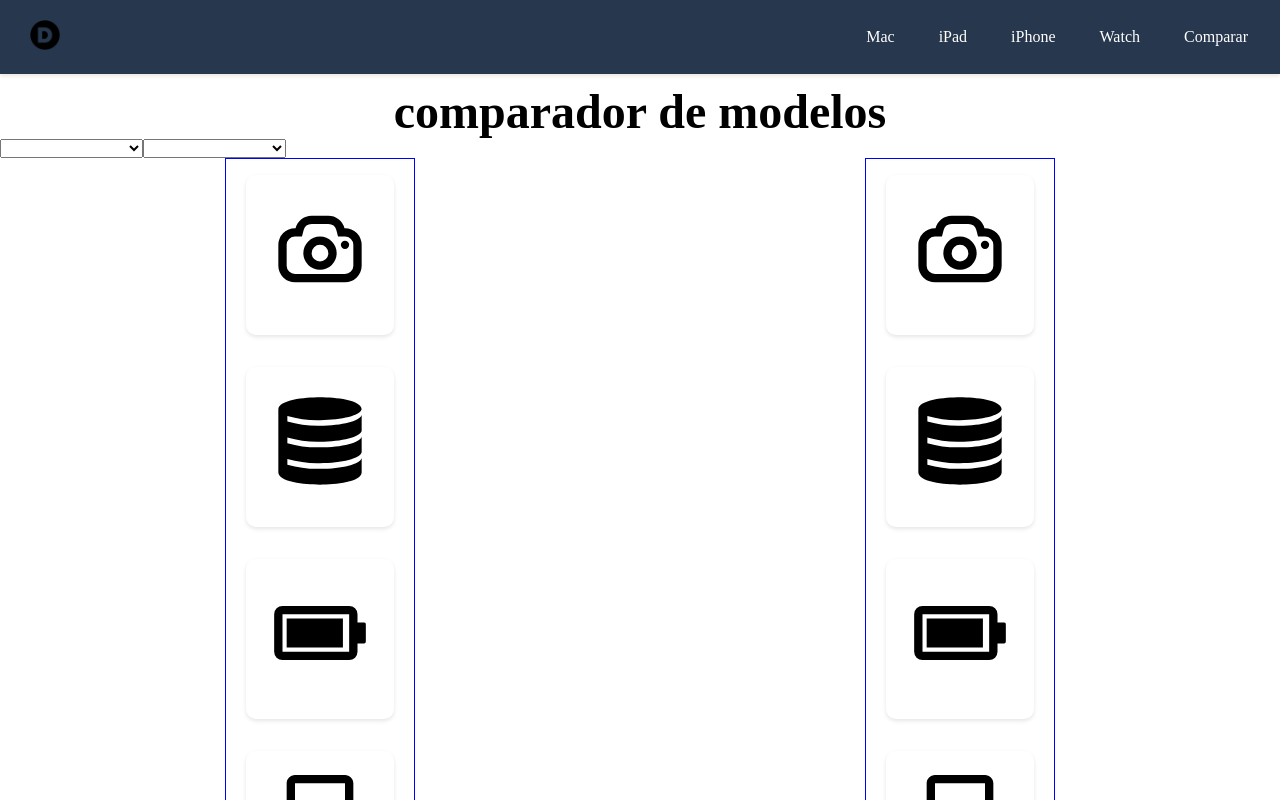
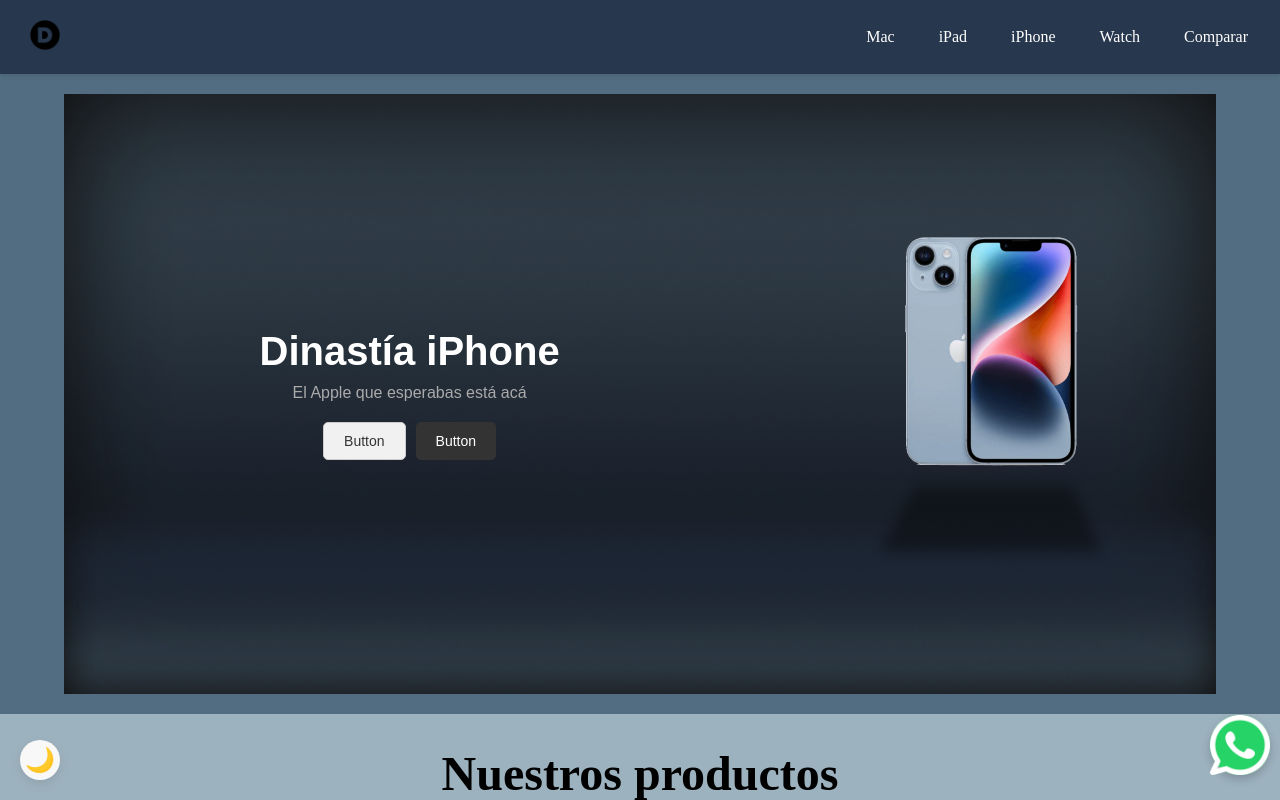
Before and after one commit to Facu-11/Angular-test, an Angular app: page / in a window 1280 px wide. Shown: the top 800 px of the page. Built offline with nearby package versions, Linux system fonts and the light colour scheme.

Commit message:
fixed router
reparando las rutas parte 1

```diff
--- a/src/app/app.component.html
+++ b/src/app/app.component.html
@@ -1,15 +1,15 @@
 <router-outlet></router-outlet>
-<!-- <app-header></app-header> -->
-<!-- <app-banner></app-banner> -->
-<!-- <app-info-prodructs></app-info-prodructs> -->
-<!-- <app-history-page></app-history-page> -->
-<!-- <app-info-pay></app-info-pay> -->
-<!-- <app-whatsapp></app-whatsapp> -->
-<!-- <app-theme-toggle></app-theme-toggle> -->
-<!-- <app-banner-products></app-banner-products>
-<app-all-products></app-all-products> -->
-<!-- <app-product-page></app-product-page>
-<app-product-gallery></app-product-gallery> -->
-<!-- <app-footer></app-footer> -->
+<app-header></app-header>
+<app-banner></app-banner>
+<app-info-prodructs></app-info-prodructs>
+<app-history-page></app-history-page>
+<app-info-pay></app-info-pay>
+<app-whatsapp></app-whatsapp>
+<app-theme-toggle></app-theme-toggle>
+<!-- <app-banner-products></app-banner-products> -->
+<!-- <app-all-products></app-all-products>  -->
+<!-- <app-product-page></app-product-page> -->
+<!-- <app-product-gallery></app-product-gallery> -->
+<app-footer></app-footer>
 
-<app-comparator-component></app-comparator-component>
+<!-- <app-comparator-component></app-comparator-component> -->
--- a/src/app/app.config.ts
+++ b/src/app/app.config.ts
@@ -10,6 +10,7 @@ export const appConfig: ApplicationConfig = {
     provideZoneChangeDetection({ eventCoalescing: true }),
     provideRouter(routes),
     provideClientHydration(),
-    provideHttpClient(withFetch())
+    provideHttpClient(withFetch()),
+    provideRouter(routes)
   ]
 };
--- a/src/app/app.routes.ts
+++ b/src/app/app.routes.ts
@@ -1,5 +1,8 @@
 import { Routes } from '@angular/router';
+import { ComparatorComponentComponent } from './phoneComparator-page/comparator-component/comparator-component.component';
+import { AppComponent } from './app.component';
 
 export const routes: Routes = [
-
+    {path:"home",component:AppComponent},
+    {path:"comparador",component:ComparatorComponentComponent}
 ];
--- a/src/app/phoneComparator-page/comparator-component/comparator-component.component.css
+++ b/src/app/phoneComparator-page/comparator-component/comparator-component.component.css
@@ -1,13 +1,28 @@
-h1{
+.titleBox{
     width: 100%;
-    height: 100%;
-    font-size: 3em;
-    text-align: center;
-
-    /* border: 1px solid red; */
-    padding-top: .2em;
+    height: 100px;
 }
 
+h1{
+    text-align: center;
+    font-size: 3em;
+    padding-top:.2em;
+}
+
+p{
+    font-size: 2em;
+    text-align: center;
+}
+
+/*
+
+    Selectors boxes
+
+*/
+.modelSelectors{
+    width: 100%;
+    height: 15vh;
+}
 
 /*
     Phones container box
--- a/src/app/phoneComparator-page/comparator-component/comparator-component.component.html
+++ b/src/app/phoneComparator-page/comparator-component/comparator-component.component.html
@@ -1,19 +1,25 @@
 <app-header></app-header>
 <section>
 
-    <h1>comparador de modelos</h1>
+    <div class="titleBox">
+        <h1>Comparador de modelos</h1>
+        <p>compara entre nuestros modelos de iphone</p>
+    </div>
+
     <div class="modelSelectors">
 
-        <select name="iphoneOne" [(ngModel)]="userModelOne" (change)="test(0)">
+        <select name="iphoneOne" [(ngModel)]="userModelOne" (change)="test(0)" class="selectorBox">
             <optgroup label="Nuevos modelos">
                 <ng-container *ngTemplateOutlet="opts"></ng-container>
             </optgroup>
+
         </select>
 
-        <select name="iphoneTwo" [(ngModel)]="userModelTwo" (change)="test(1)">
+        <select name="iphoneTwo" [(ngModel)]="userModelTwo" (change)="test(1)" class="selectorBox">
             <optgroup label="Nuevos modelos">
                 <ng-container *ngTemplateOutlet="opts"></ng-container>
             </optgroup>
+
         </select>
 
     </div>
@@ -28,7 +34,7 @@
 
 </section>
 <!-- <app-phone-details></app-phone-details> -->
-<!-- <app-footer></app-footer> -->
+<app-footer></app-footer>
 
 <!-- zona de templates -->
 
--- a/src/app/phoneComparator-page/templates/phone-details/phone-details.component.ts
+++ b/src/app/phoneComparator-page/templates/phone-details/phone-details.component.ts
@@ -20,7 +20,6 @@ export class PhoneDetailsComponent {
     price: ''
   };
 
-
   phoneInput = input.required<phoneDetails>();
 
   testFn(){
--- a/src/app/static/header/header.component.html
+++ b/src/app/static/header/header.component.html
@@ -15,7 +15,9 @@
                 <li><a href="#" class="btn">iPad</a></li>
                 <li><a href="#" class="btn">iPhone</a></li>
                 <li><a href="#" class="btn">Watch</a></li>
-                <li><a href="#" class="btn">Comparar</a></li>
+                <li><a
+
+                    href="comparador" class="btn">Comparar</a></li>
             </ul>
         </nav>
     </div>
```
Also changed, not shown: src/app/falsoHome/home.component.html (added, +12 -0 lines), src/app/falsoHome/home.component.ts (added, +12 -0 lines), src/app/falsoHome/home.component.css (added), 1 other file (tests, documents, lock files or other folders).
